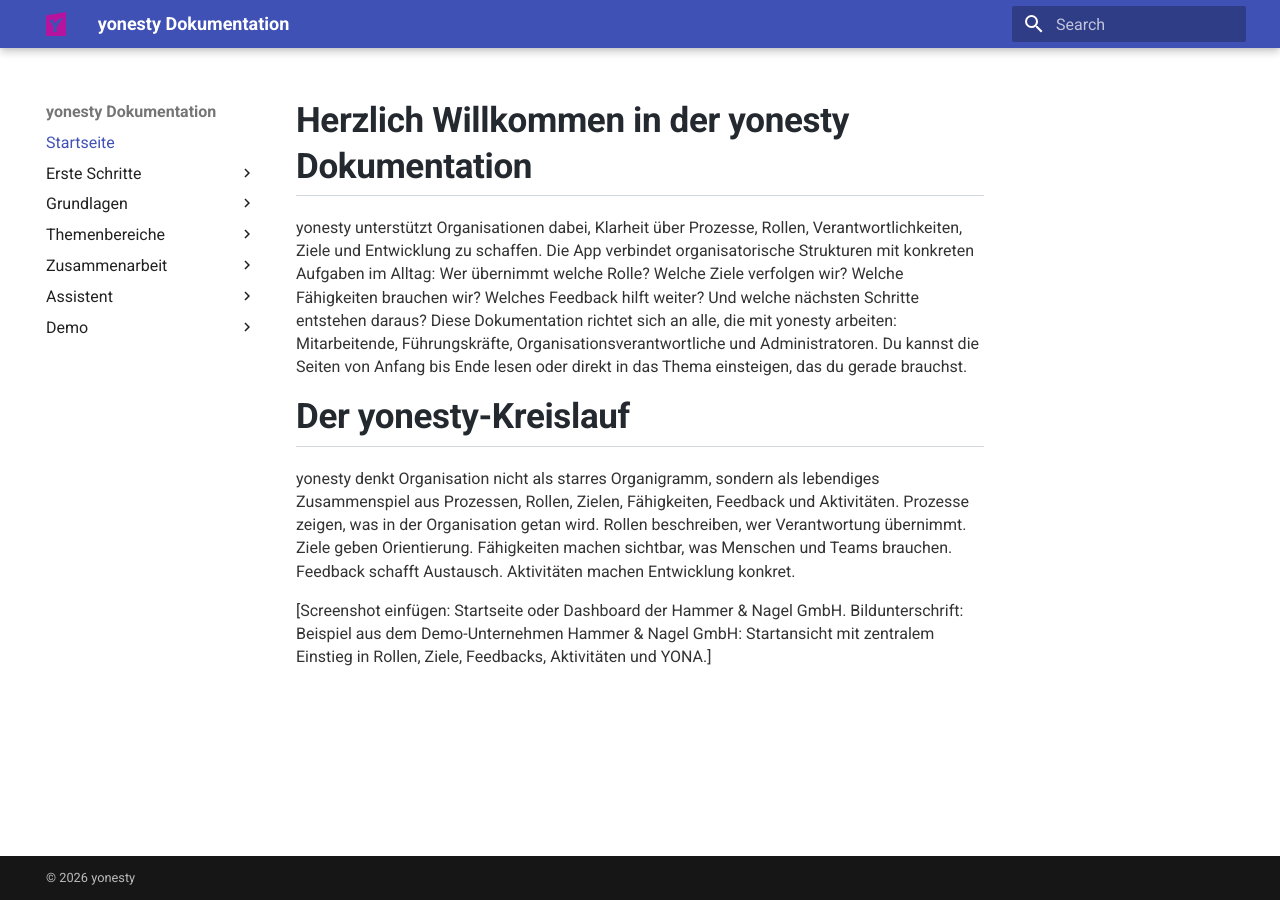
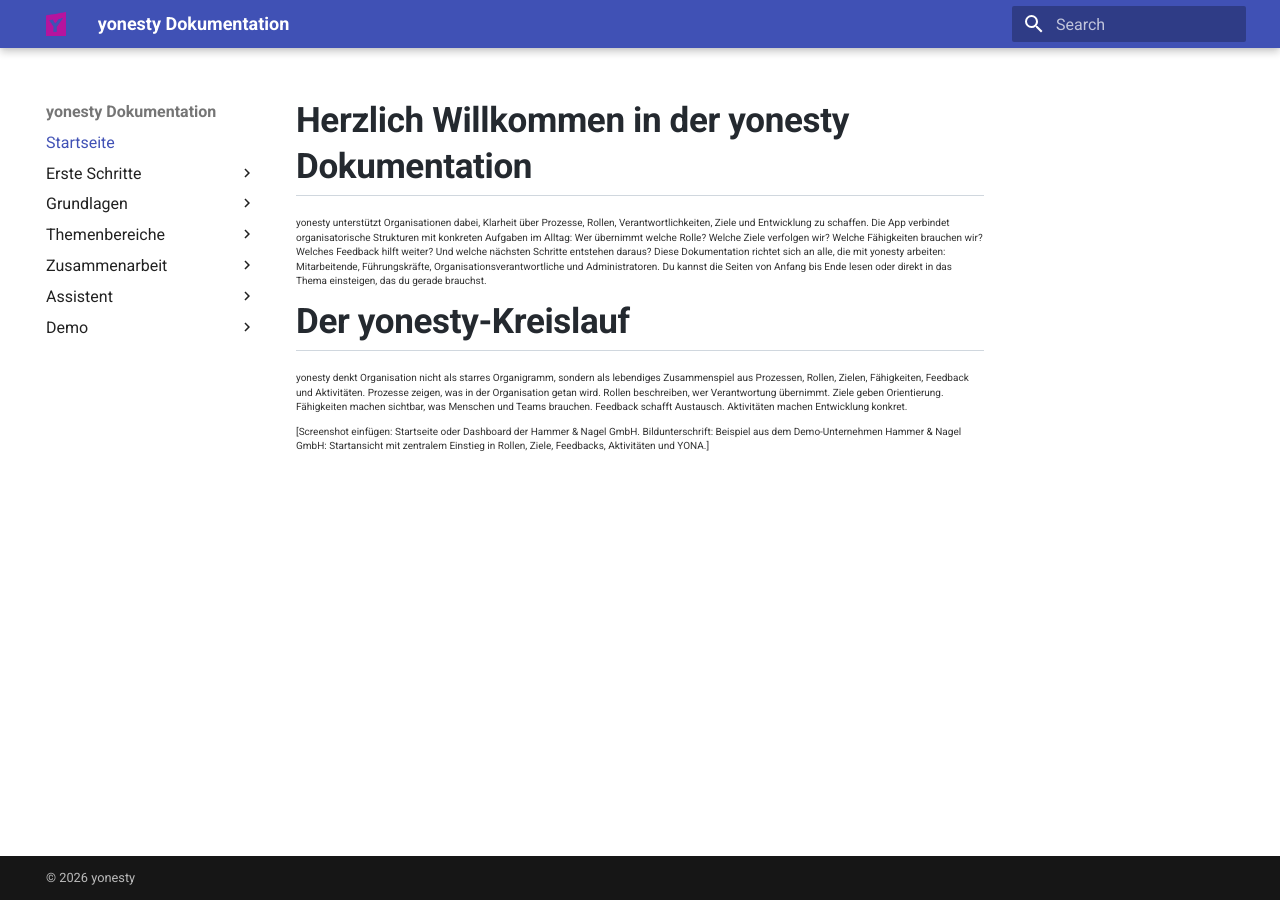
Before and after one commit to ricohaenelsoletti/yonesty, an MkDocs documentation site: the page built from docs/index.md, in a window 1280 px wide. Built offline with MkDocs 1.6.1 and Material for MkDocs 9.7.7, drawn with Linux system fonts in a browser that asks for light colours.

Commit message:
Reduce font size for .md-typeset class

```diff
--- a/docs/stylesheets/yonesty.css
+++ b/docs/stylesheets/yonesty.css
@@ -5,7 +5,7 @@
 /* Grundschriftgröße der gesamten Dokumentation
    GitHub-Wiki-ähnlich kompakt */
 .md-typeset {
-  font-size: 0.80rem;
+  font-size: 0.50rem;
   color: #333333;
 }
 
```
